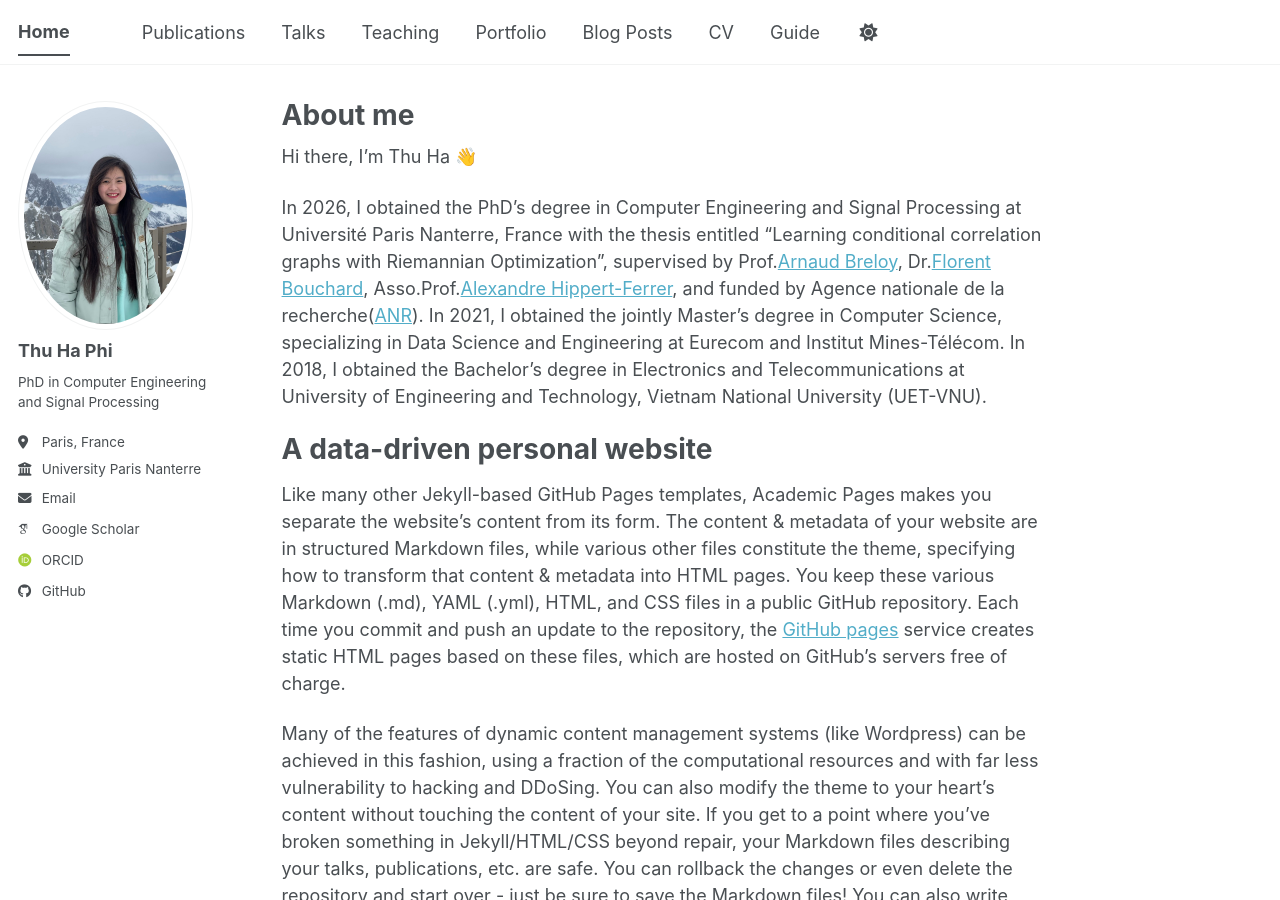
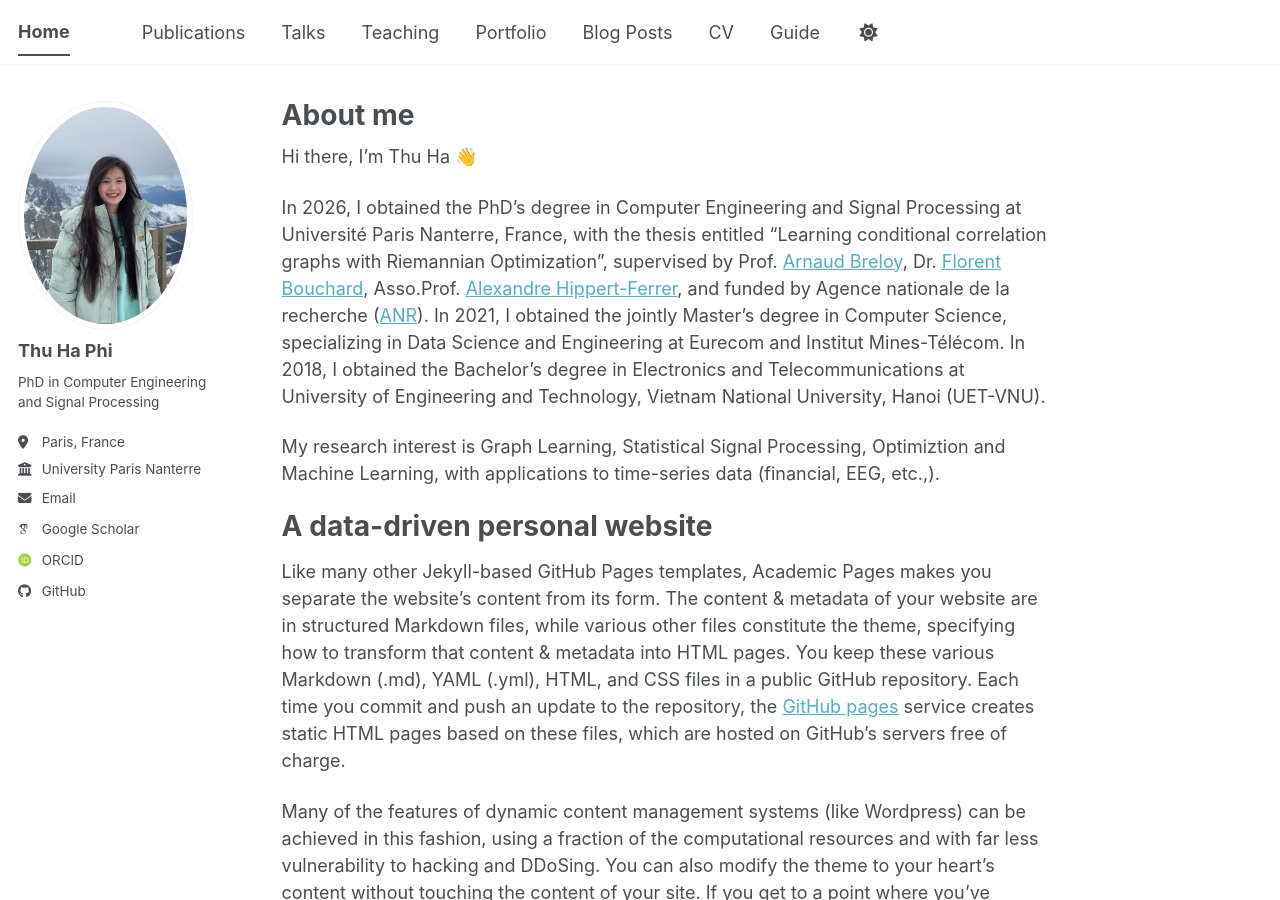
Before and after one commit to ChionanthusRetusus/thuhaphi.github.io, a Jekyll site: the page built from _pages/about.md, in a window 1280 px wide and 900 px high. Built offline with Jekyll 4.4.1, drawn with Linux system fonts in a browser that asks for light colours; some web fonts are replaced; a script bundle is joined from its source files by our own code; library files that are not in the unit come from our copies.

Commit message:
Update about.md

```diff
--- a/_pages/about.md
+++ b/_pages/about.md
@@ -8,8 +8,9 @@ redirect_from:
 ---
 Hi there, I'm Thu Ha 👋
 
-In 2026, I obtained the PhD's degree in Computer Engineering and Signal Processing at Université Paris Nanterre, France with the thesis entitled "Learning conditional correlation graphs with Riemannian Optimization", supervised by Prof.[Arnaud Breloy](https://abreloy.github.io/), Dr.[Florent Bouchard](https://flbouchard.github.io/), Asso.Prof.[Alexandre Hippert-Ferrer](https://ahippert.github.io/), and funded by Agence nationale de la recherche([ANR](https://anr.fr/)). In 2021, I obtained the jointly Master's degree in Computer Science, specializing in Data Science and Engineering at Eurecom and Institut Mines-Télécom. In 2018, I obtained the Bachelor's degree in Electronics and Telecommunications at University of Engineering and Technology, Vietnam National University (UET-VNU).
+In 2026, I obtained the PhD's degree in Computer Engineering and Signal Processing at Université Paris Nanterre, France, with the thesis entitled "Learning conditional correlation graphs with Riemannian Optimization", supervised by Prof. [Arnaud Breloy](https://abreloy.github.io/), Dr. [Florent Bouchard](https://flbouchard.github.io/), Asso.Prof. [Alexandre Hippert-Ferrer](https://ahippert.github.io/), and funded by Agence nationale de la recherche ([ANR](https://anr.fr/)). In 2021, I obtained the jointly Master's degree in Computer Science, specializing in Data Science and Engineering at Eurecom and Institut Mines-Télécom. In 2018, I obtained the Bachelor's degree in Electronics and Telecommunications at University of Engineering and Technology, Vietnam National University, Hanoi (UET-VNU).
 
+My research interest is Graph Learning, Statistical Signal Processing, Optimiztion and Machine Learning, with applications to time-series data (financial, EEG, etc.,).
 
 A data-driven personal website
 ======
```
